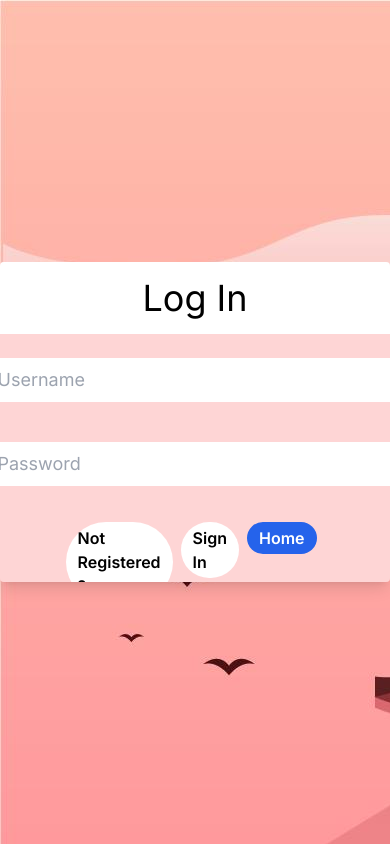
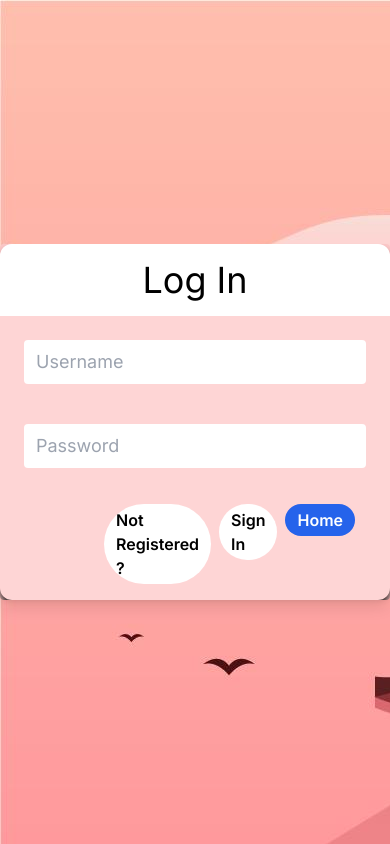
Before and after one commit to aswathyeg/next-js-experiment, a Next.js app: page /ui/cards in a window 390 px wide. Built offline with nearby package versions, Linux system fonts and the light colour scheme.

Commit message:
made w and h responsive

```diff
--- a/app/ui/cards/page.tsx
+++ b/app/ui/cards/page.tsx
@@ -12,8 +12,8 @@ return(
     <main className=" bg-cover bg-center bg-no-repeat  ">
 
 
-             <div className=" flex justify-center items-center bg-red-200  ">
-                 <aside className="bg-white w-128 h-144 rounded-xl bg-opacity-20 shadow-lg shadow-black ">
+             <div className=" flex justify-center items-center bg-red-200">
+                 <aside className="bg-white w-full max-w-md lg:max-w-none lg:w-128 lg:h-144  rounded-xl bg-opacity-20 shadow-lg shadow-black ">
              <h1 className="text-center text-black font-dark text-4xl bg-white rounded-t-xl m-0 py-4">
                  Log In
              </h1>
```
